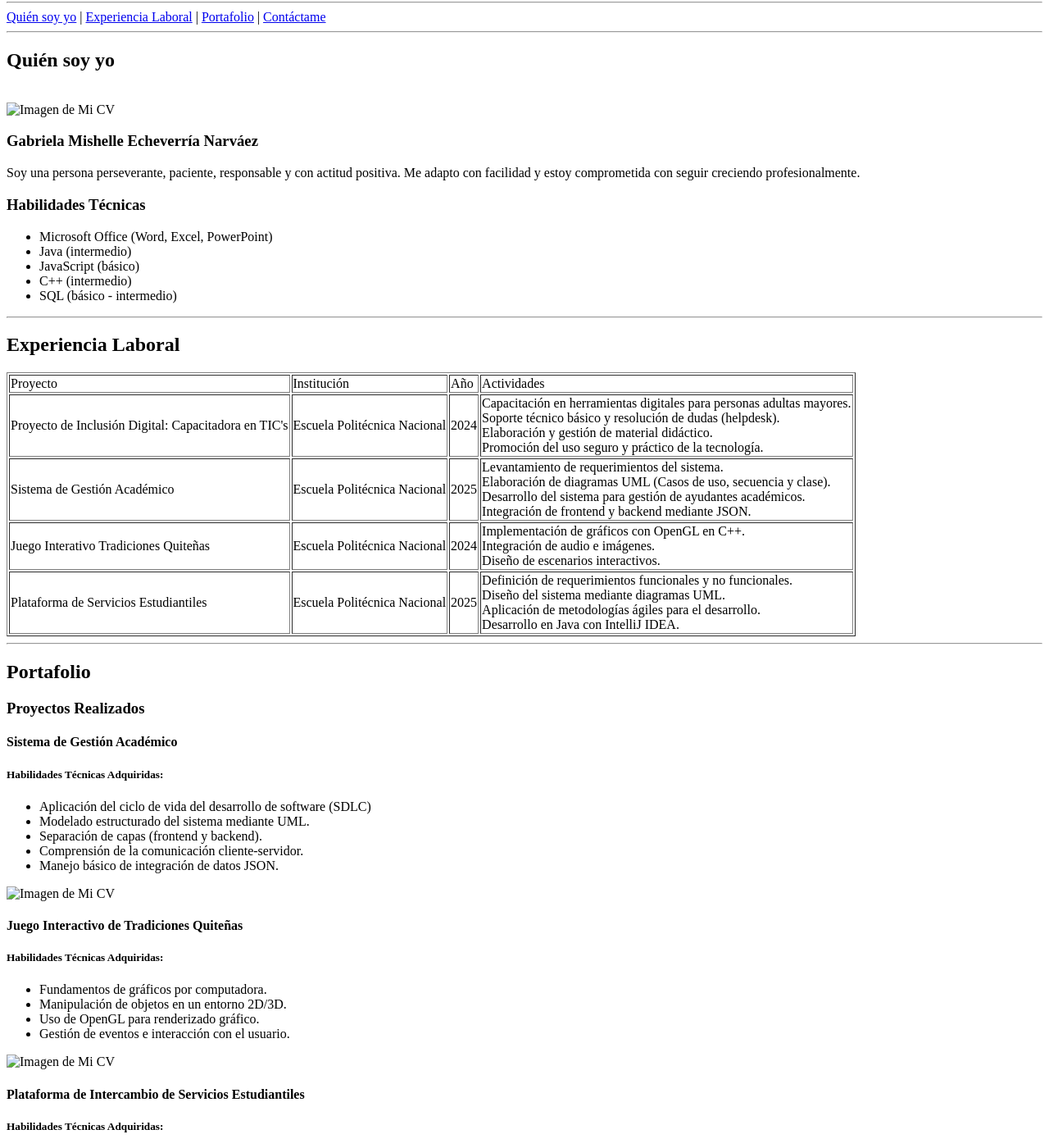
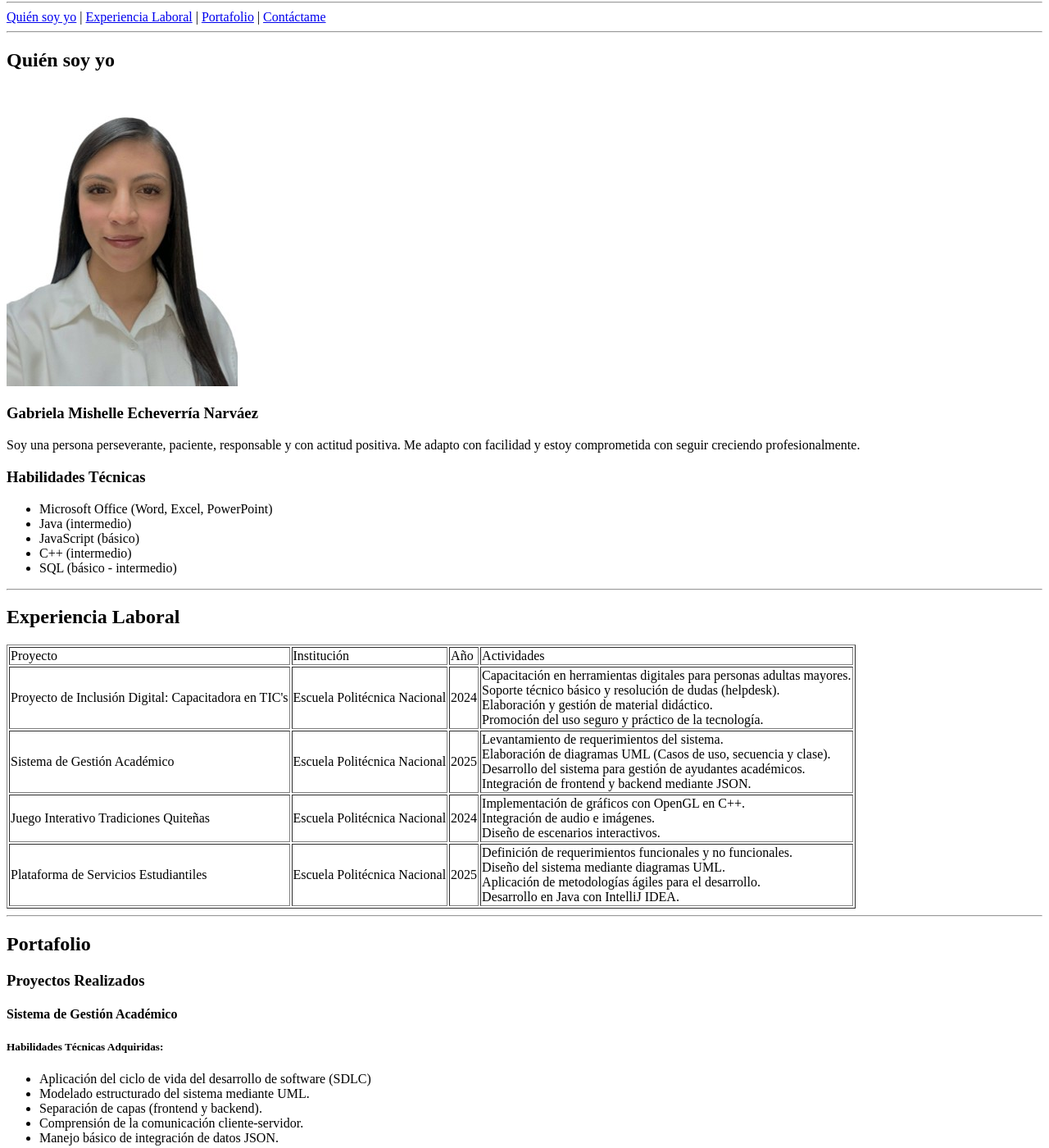
Before and after one commit to GMishelle/Mi-Portafolio, a plain HTML site: page index.html in a window 1280 px wide. Shown: the part 78-1478 px from the top of the page at 82% size. Drawn offline with Linux system fonts and the light colour scheme; the site is published under a folder, as on GitHub Pages, so addresses that start at the root find nothing.

Commit message:
Update index.html

```diff
--- a/index.html
+++ b/index.html
@@ -22,7 +22,7 @@
 
     <section id="quien">
         <h2>Quién soy yo</h2><br>
-        <img src="/img/mi foto.png" alt="Imagen de Mi CV "/>
+        <img src="img/mi foto.png" alt="Imagen de Mi CV "/>
         <h3>Gabriela Mishelle Echeverría Narváez</h3>
         <p>Soy una persona perseverante, paciente, responsable y con actitud positiva. Me adapto con facilidad y estoy comprometida con seguir creciendo profesionalmente. </p>
 
@@ -112,7 +112,7 @@
             <li>Comprensión de la comunicación cliente-servidor.</li>
             <li>Manejo básico de integración de datos JSON.</li>
         </ul>
-        <img src="/img/Sistema academico.png" alt="Imagen de Mi CV "/>
+        <img src="img/Sistema academico.png" alt="Imagen de Mi CV "/>
 
         <h4>Juego Interactivo de Tradiciones Quiteñas</h4>
         <h5>Habilidades Técnicas Adquiridas:</h5>
@@ -122,7 +122,7 @@
             <li>Uso de OpenGL para renderizado gráfico.</li>
             <li>Gestión de eventos e interacción con el usuario.</li>
         </ul>
-        <img src="/img/Juego.png" alt="Imagen de Mi CV "/>
+        <img src="img/Juego.png" alt="Imagen de Mi CV "/>
 
         <h4>Plataforma de Intercambio de Servicios Estudiantiles</h4>
         <h5>Habilidades Técnicas Adquiridas:</h5>
```
